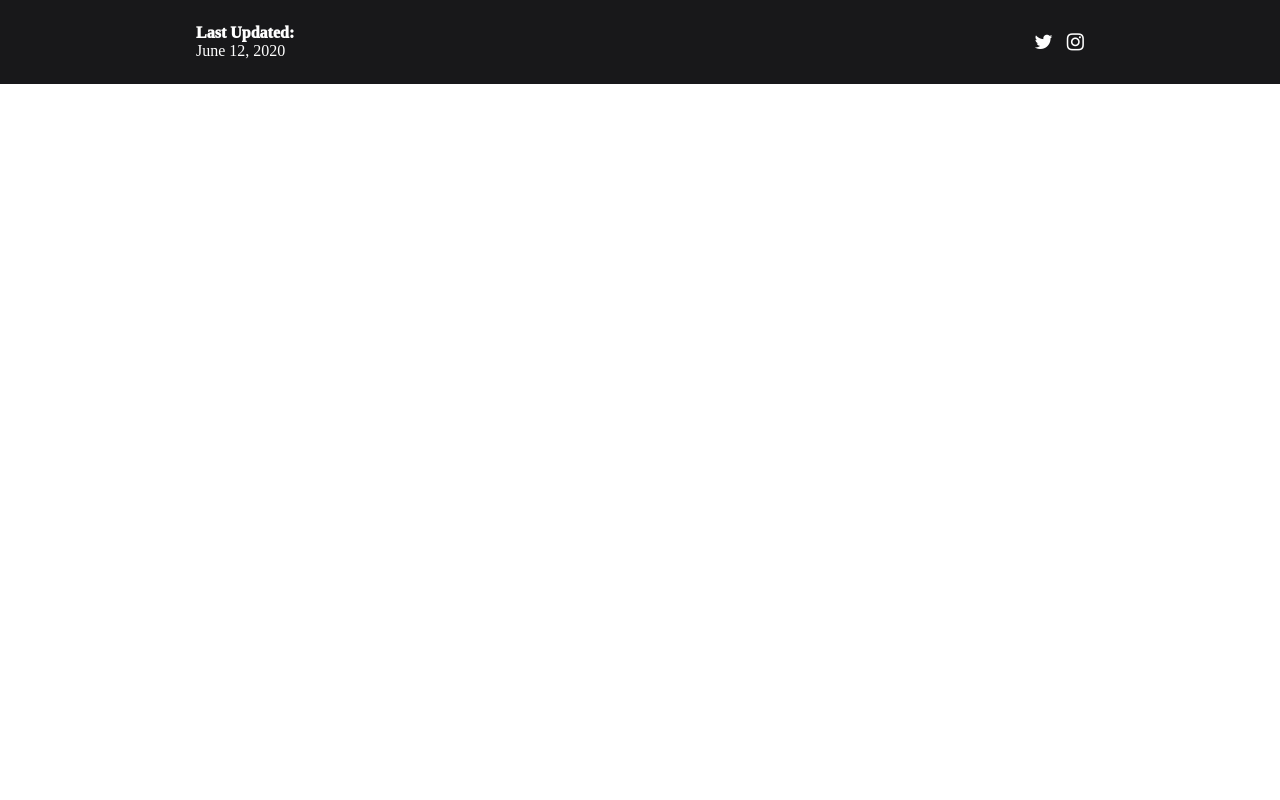
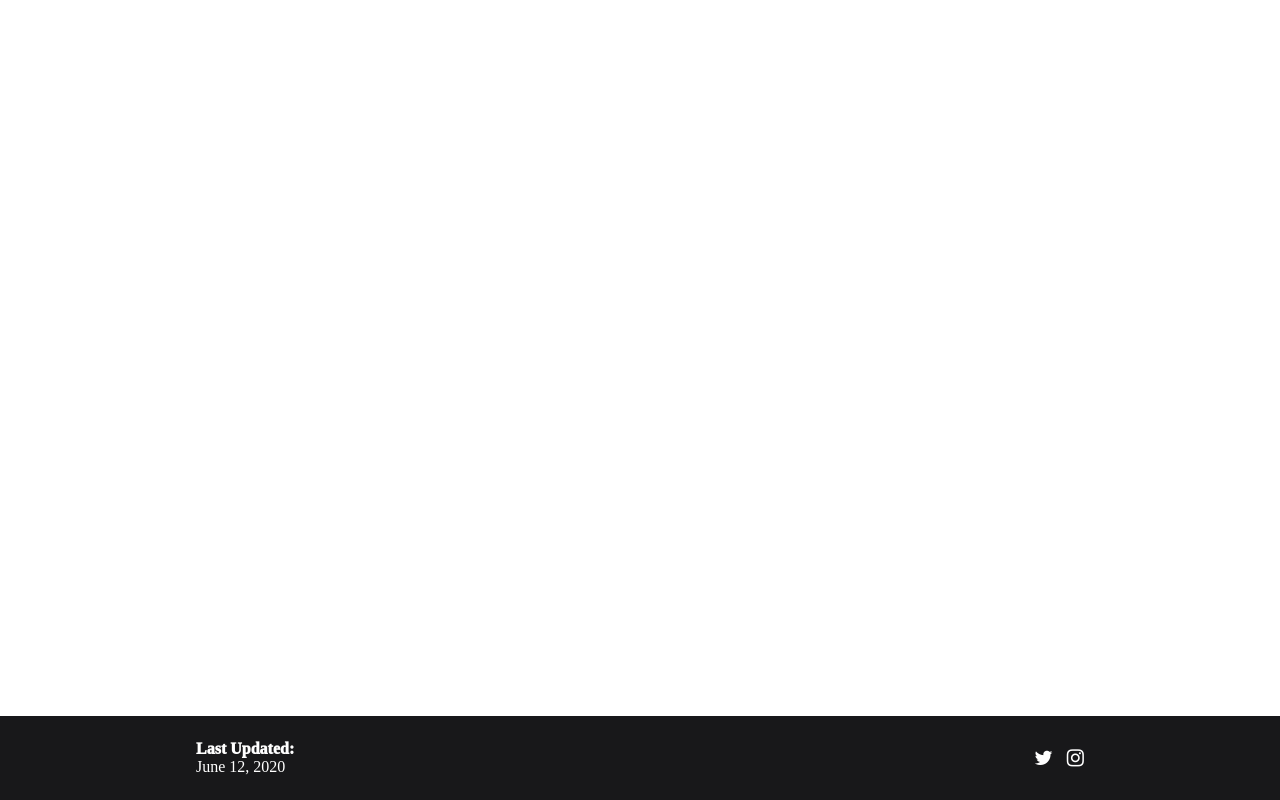
Before and after one commit to kelly-c1/personal-site, a PHP site: page /footer.html.php in a window 1280 px wide. Run offline with PHP 8.4, Linux system fonts and the light colour scheme.

Commit message:
changes to the footer

```diff
--- a/web/footer/css/style.css
+++ b/web/footer/css/style.css
@@ -9,13 +9,15 @@ html, body  {
 	height: 100%;
 }
 .footer {
+	position: fixed;
+	left:0;
+	bottom: 0;
 	width: 100vw;
 	display: block;
 	overflow: hidden;
 	padding: 20px 0;
 	box-sizing: border-box;
 	background-color: #18181a;
-	position: absolute;
 }
 
 .inner_footer {
```
